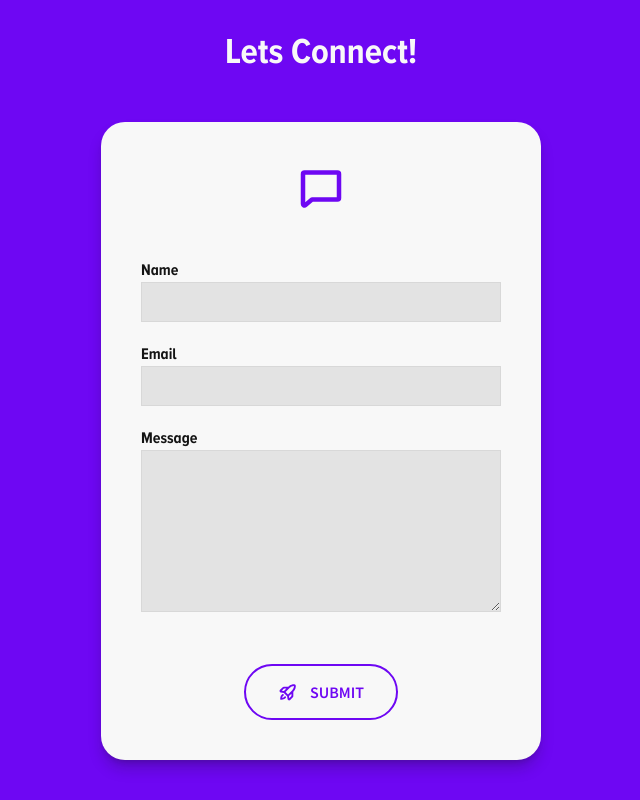
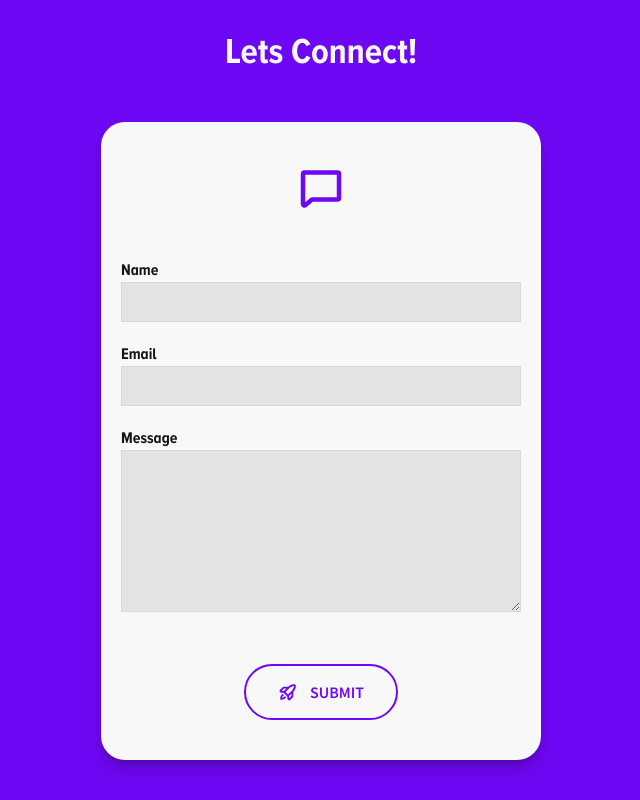
Before and after one commit to mpurcella/portfolio-v2, a React (Vite) app: page / in a window 1280 px wide. Shown: the part 3120-3920 px from the top of the page, without its empty margins (319-959 px from the left). Built offline with nearby package versions, Linux system fonts and the light colour scheme.

Commit message:
Refactor form padding

```diff
--- a/src/containers/ContactForm.tsx
+++ b/src/containers/ContactForm.tsx
@@ -76,7 +76,7 @@ const ContactForm = ({ successToast, errorToast }: ContactForm) => {
             className="m-auto flex w-full max-w-440 flex-col items-center"
             onSubmit={handleSubmit(onSubmit)}
         >
-            <div className="flex w-full flex-col items-center gap-52 rounded-xl bg-white p-40 shadow-lg shadow-black-100/25">
+            <div className="flex w-full flex-col items-center gap-52 rounded-xl bg-white px-20 py-40 shadow-lg shadow-black-100/25">
                 <span className="text-48 text-purple">
                     <Chat weight="bold" aria-hidden />
                 </span>
```
